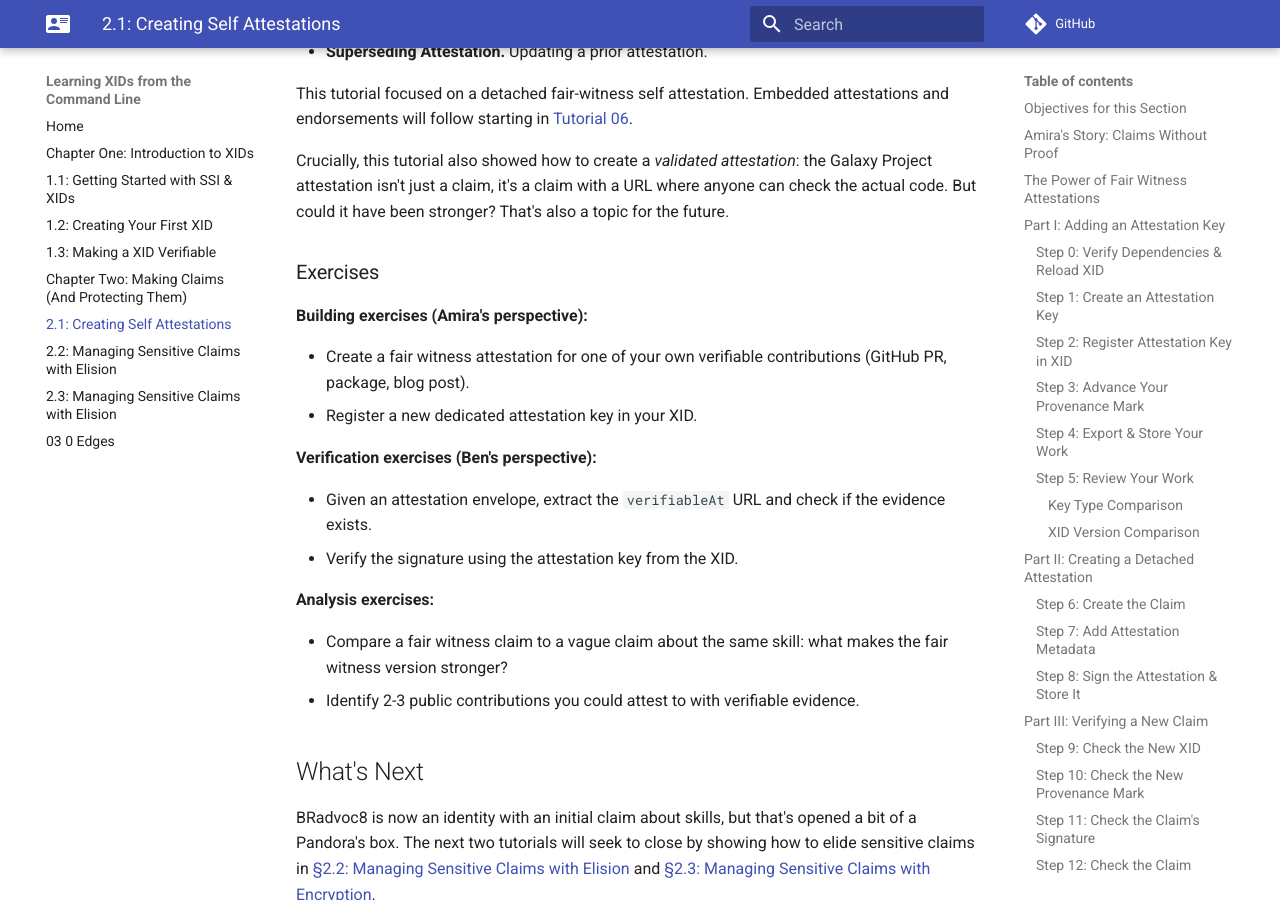
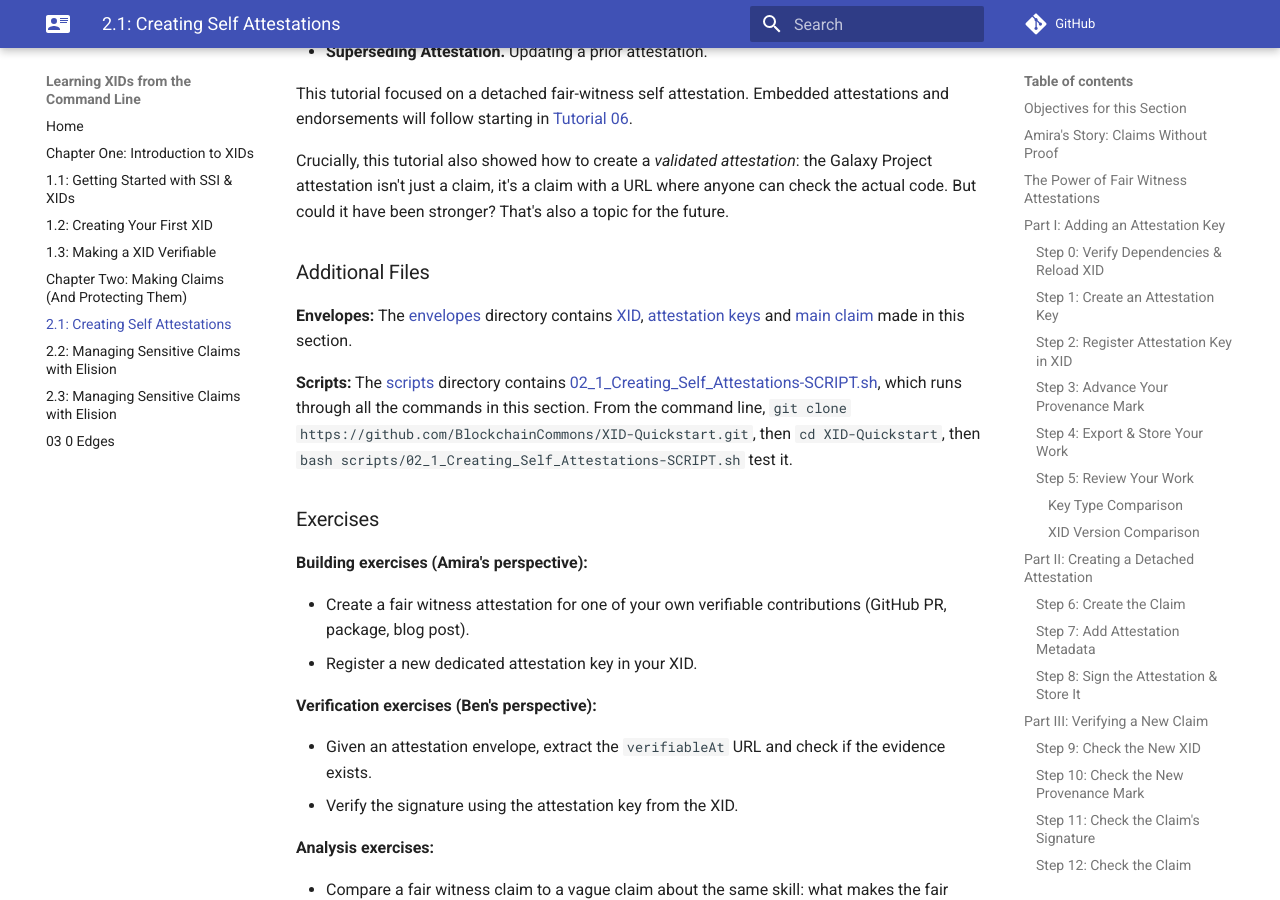
Before and after one commit to BlockchainCommons/XID-Quickstart, an MkDocs documentation site: the page built from docs/02_1_Creating_Self_Attestations.md, in a window 1280 px wide and 900 px high, scrolled down 14247 px. Built offline with MkDocs 1.6.1 and Material for MkDocs 9.7.7, drawn with Linux system fonts in a browser that asks for light colours; comment, search, counter and statistics services are not loaded.

Commit message:
Update 02_1_Creating_Self_Attestations.md

```diff
--- a/docs/02_1_Creating_Self_Attestations.md
+++ b/docs/02_1_Creating_Self_Attestations.md
@@ -586,6 +586,22 @@ This tutorial focused on a detached fair-witness self attestation. Embedded atte
 
 Crucially, this tutorial also showed how to create a _validated attestation_: the Galaxy Project attestation isn't just a claim, it's a claim with a URL where anyone can check the actual code. But could it have been stronger? That's also a topic for the future.
 
+### Additional Files
+
+**Envelopes:** The
+[envelopes](https://github.com/BlockchainCommons/XID-Quickstart/tree/main/envelopes)
+directory contains [XID](https://github.com/BlockchainCommons/XID-Quickstart/blob/main/envelopes/BRadvoc8-xid-private-2-01.envelope), [attestation keys](https://github.com/BlockchainCommons/XID-Quickstart/blob/main/envelopes/key-attestation-private-2-01.ur) and [main claim](https://github.com/BlockchainCommons/XID-Quickstart/blob/main/envelopes/claim-2-01.envelope) made in this section.
+
+**Scripts:** The
+[scripts](https://github.com/BlockchainCommons/XID-Quickstart/tree/main/scripts)
+directory contains
+[02_1_Creating_Self_Attestations-SCRIPT.sh](https://github.com/BlockchainCommons/XID-Quickstart/blob/main/scripts/02_1_Creating_Self_Attestations-SCRIPT.sh),
+which runs through all the commands in this section. From the command
+line, `git clone
+https://github.com/BlockchainCommons/XID-Quickstart.git`, then `cd
+XID-Quickstart`, then `bash
+scripts/02_1_Creating_Self_Attestations-SCRIPT.sh` test it.
+
 ### Exercises
 
 **Building exercises (Amira's perspective):**
```
